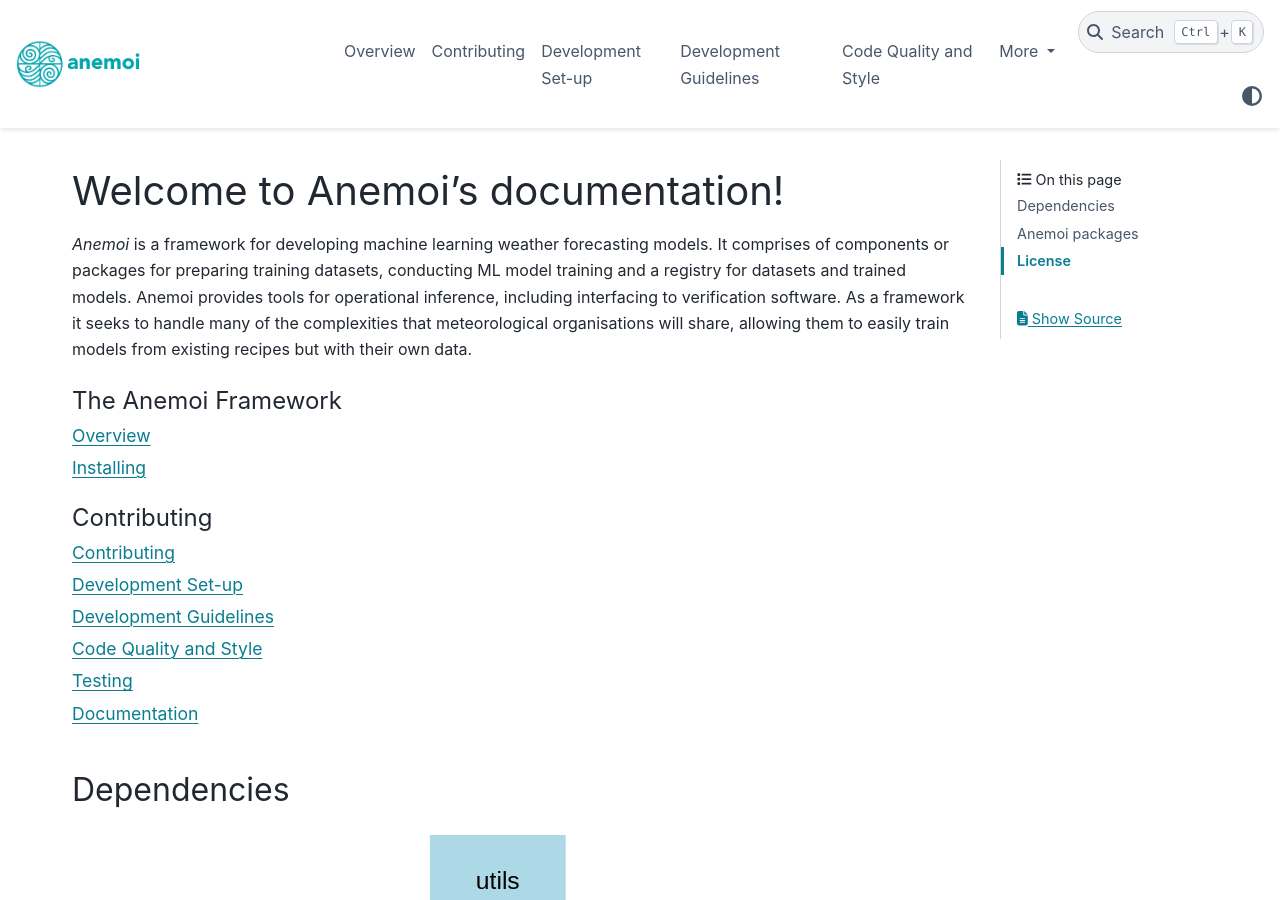
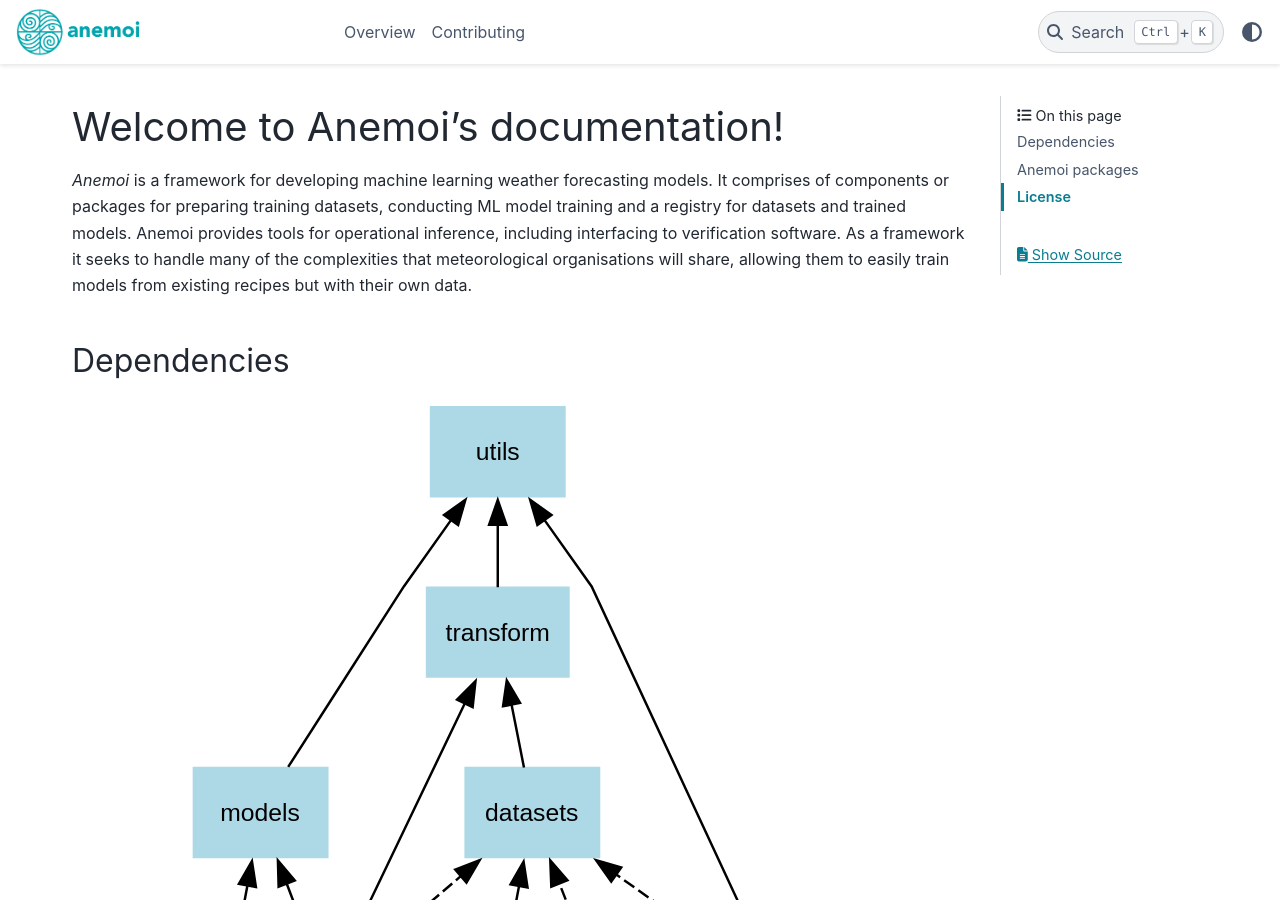
Before and after one commit to ecmwf/anemoi-docs, a Sphinx documentation site: the page built from docs/index.rst, in a window 1280 px wide and 900 px high. Built offline with Sphinx 7.4.7 and the PyData theme 0.15.4, drawn with Linux system fonts in a browser that asks for light colours.

Commit message:
Update to sort out sidebars

```diff
--- a/docs/conf.py
+++ b/docs/conf.py
@@ -129,6 +129,13 @@
 html_static_path = ["_static"]
 html_css_files = ["style.css"]
 
+# Here we control which pages have what sidebars
+html_sidebars = {
+    "index": [],
+    "overview": [],
+    "contributing/**": ["search-field.html", "sidebar-nav-bs.html"],
+}
+
 
 todo_include_todos = not read_the_docs_build
 
--- a/docs/index.rst
+++ b/docs/index.rst
@@ -15,20 +15,10 @@
 
 .. toctree::
    :maxdepth: 1
-   :caption: The Anemoi Framework
+   :hidden:
 
    overview
-
-.. toctree::
-   :maxdepth: 1
-   :caption: Contributing
-
    contributing/contributing.rst
-   contributing/environment.rst
-   contributing/guidelines.rst
-   contributing/code_style.rst
-   contributing/testing.rst
-   contributing/documentation.rst
 
 **************
  Dependencies
```
Also changed, not shown: docs/contributing/contributing.rst (+9 -0 lines).
